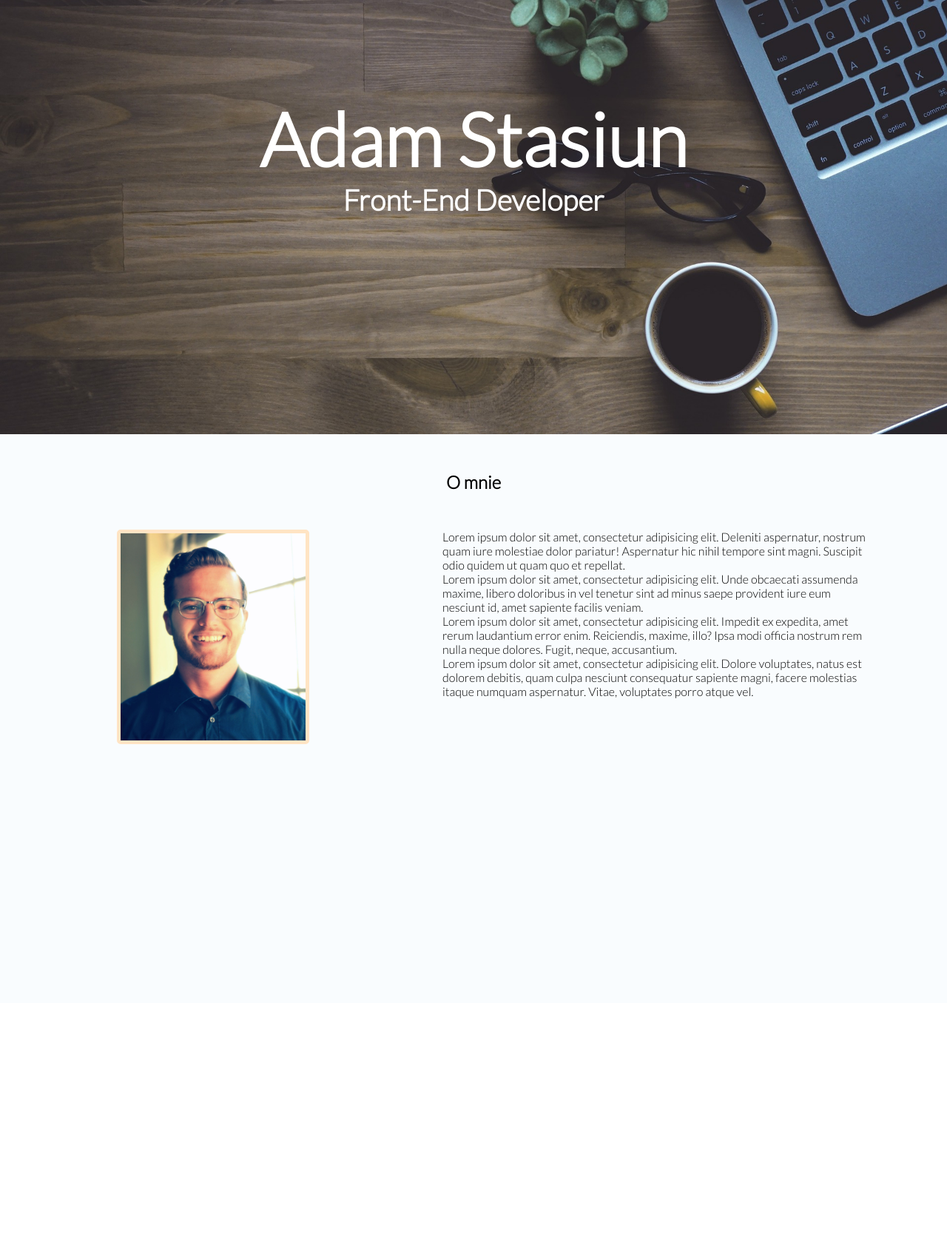
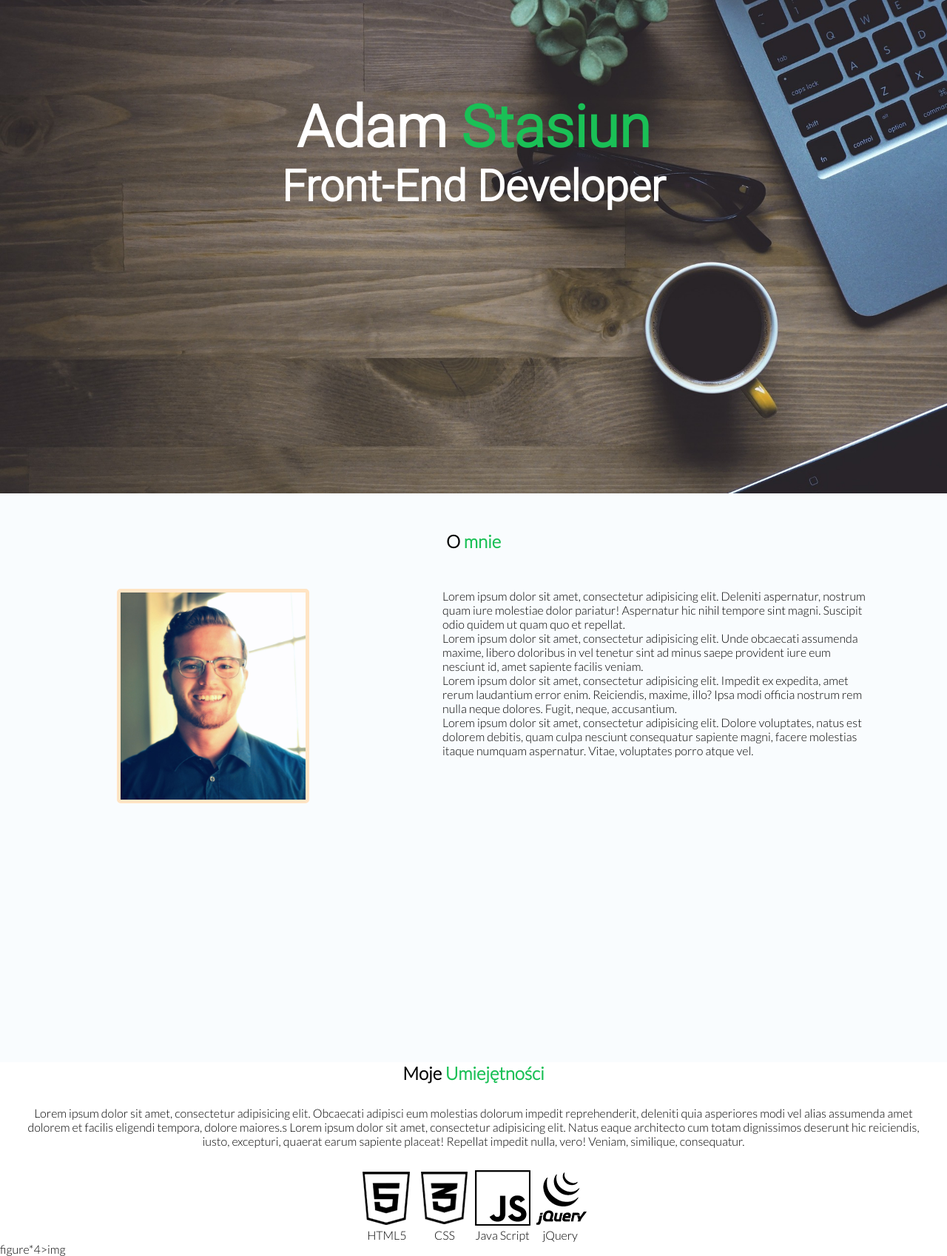
Before and after one commit to Stachoo99/moje-portfolio, a plain HTML site: page index.html in a window 1280 px wide. Shown: the part 53-1751 px from the top of the page at 74% size. Before the commit the page ends 1409 px from the top, so only its background shows below. Drawn offline with Linux system fonts and the light colour scheme.

Commit message:
dodanie ikon

```diff
--- a/css/style.css
+++ b/css/style.css
@@ -58,24 +58,35 @@ body {
     background-image: url(../img/header-background.jpg);
     background-size: cover;
     background-repeat: no-repeat;
-    height: 80vh;
+    height: 90vh;
+    position: relative;
 }
 
-#header h1 {
-    font-size: 100px;
+.inner {
+    font-size: 65px;
     color: #FFF;
     display: block;
     width: 100%;
     text-align: center;
     padding-top: 180px;
+    position: absolute;
+    font-family: 'Roboto', sans-serif;
+    font-weight: 300;
 }
 
+.inner span {
+    color: #1AC056;
+}
 #o-mnie {
     text-align: center;
     background-color: #F9FCFE;
     /*    margin-top: 52px;*/
     /*    margin-bottom: 52px;*/
     overflow: hidden;
+}
+
+span {
+    color: #1AC056;
 }
 
 #o-mnie h2 {
@@ -118,3 +129,24 @@ body {
 #clear {
     clear: both;
 }
+
+#umiejetnosci {
+    text-align: center;
+}
+
+#umiejetnosci p {
+    margin: 30px;
+}
+
+span {
+    color: #1AC056;
+}
+
+#ikony {
+    width: 100%;
+    margin-top: 15px;
+}
+
+#ikony figure {
+    display: inline-block;
+}
--- a/index.html
+++ b/index.html
@@ -6,6 +6,7 @@
     <title>Document</title>
     <link rel="stylesheet" href="css/style.css">
     <link href="https://fonts.googleapis.com/css?family=Lato:300&amp;subset=latin-ext" rel="stylesheet">
+    <link href="https://fonts.googleapis.com/css?family=Roboto:300" rel="stylesheet">
 </head>
 
 <body>
@@ -18,14 +19,23 @@
             <li><a href="">kontakt</a></li>
         </ul>
     </nav>
+    <!--koniec nawigacja -->
+
+    <!--    header -->
 
     <div id="header">
-        <h1>Adam Stasiun</h1>
-        <h2 class="inner">Front-End Developer</h2>
+        <div class="inner">
+        <h1>Adam <span>Stasiun</span></h1>
+        <h2>Front-End Developer</h2>
+        </div>
     </div>
 
+    <!--koniec header -->
+
+    <!--Sekcja o mnie -->
+
     <section id="o-mnie">
-        <h2>O mnie</h2>
+        <h2>O <span>mnie</span></h2>
         <figure>
             <img id="figure" src="img/jan-nowak.jpg" alt="Jan Nowak">
         </figure>
@@ -39,6 +49,31 @@
         <div id="clear">
         </div>
     </section>
+    <!--koniec sekcji o mnie-->
+
+    <!--sekcja moje umiejetnosci -->
+    <section id="umiejetnosci">
+        <h2>Moje <span>Umiejętności</span></h2>
+        <p>Lorem ipsum dolor sit amet, consectetur adipisicing elit. Obcaecati adipisci eum molestias dolorum impedit reprehenderit, deleniti quia asperiores modi vel alias assumenda amet dolorem et facilis eligendi tempora, dolore maiores.s
+        Lorem ipsum dolor sit amet, consectetur adipisicing elit. Natus eaque architecto cum totam dignissimos deserunt hic reiciendis, iusto, excepturi, quaerat earum sapiente placeat! Repellat impedit nulla, vero! Veniam, similique, consequatur.</p>
+        <div id="ikony">
+            <figure>
+               <img src="img/html5.png" alt="HTML5">
+                <figcaption>HTML5</figcaption>
+            </figure>
+
+            <figure><img src="img/css3.png" alt="Cascading Style Sheets"><figcaption>CSS</figcaption></figure>
+
+            <figure><img src="img/js.png" alt="Java Script"><figcaption>Java Script</figcaption></figure>
+
+            <figure><img src="img/jquery.png" alt="jQuery"><figcaption>jQuery</figcaption></figure>
+
+        </div>
+    </section>
+
+
+figure*4>img
+
 </body>
 
 </html>
```
Also changed, not shown: img/css3.png (added), img/html5.png (added), img/jquery.png (added), img/js.png (added).
